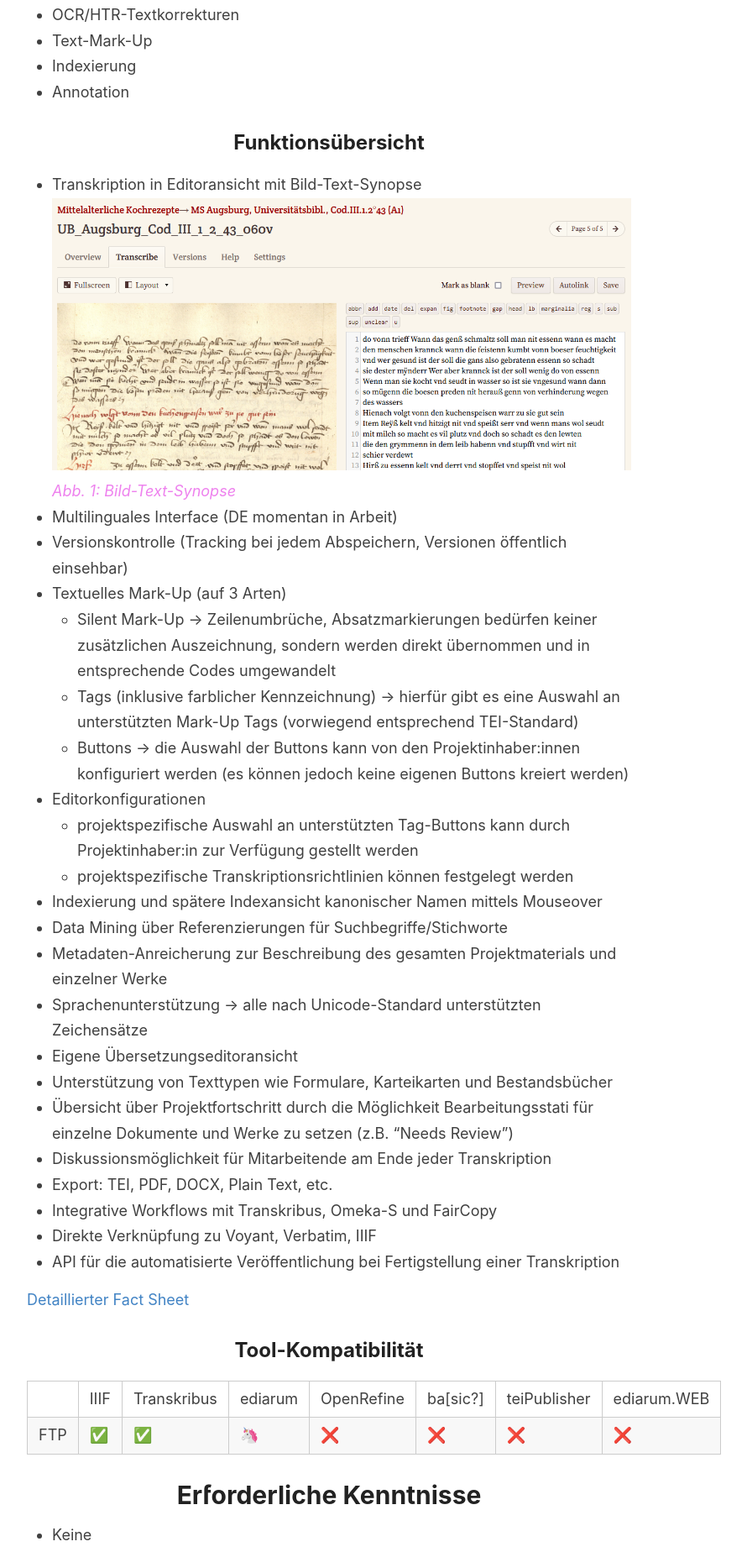
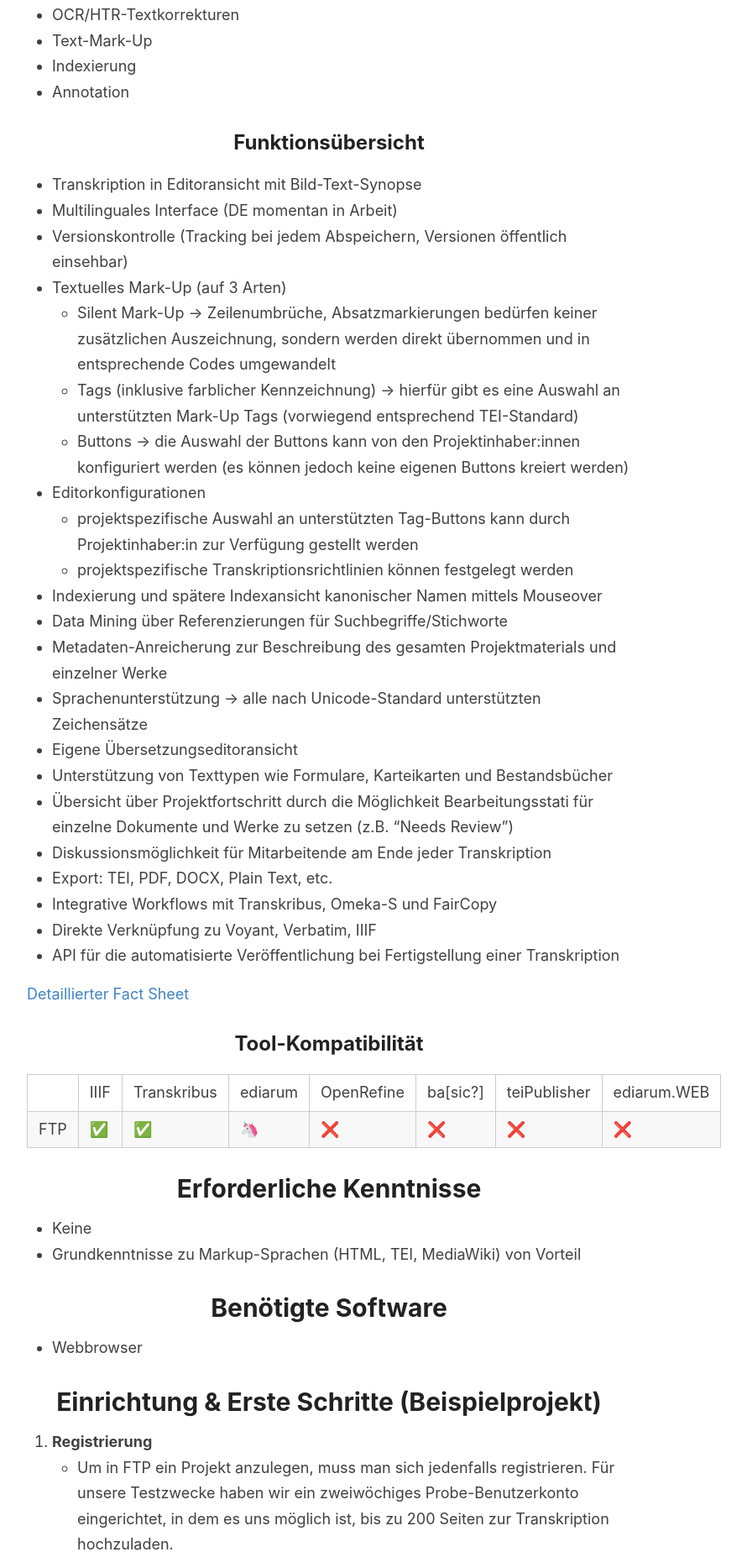
Before and after one commit to DigEdTnT/digedtnt.github.io, a Jekyll site: the page built from _pages/tools.md, in a window 1280 px wide. Shown: the part 633-2481 px from the top of the page at 84% size, without its empty margins (248-1138 px from the left). Built offline with Jekyll 4.4.1, drawn with Linux system fonts in a browser that asks for light colours.

Commit message:
reverse image caption settings

```diff
--- a/_pages/tools.md
+++ b/_pages/tools.md
@@ -26,8 +26,6 @@
 
 
 * Transkription in Editoransicht mit Bild-Text-Synopse
-![Bild-Text-Synopse](../data/pipelines/pipeline_1/fromthepage/img/image-text-synopsis.PNG)
-*Abb. 1: Bild-Text-Synopse*
 * Multilinguales Interface (DE momentan in Arbeit)
 * Versionskontrolle (Tracking bei jedem Abspeichern, Versionen öffentlich einsehbar)
 * Textuelles Mark-Up (auf 3 Arten)
--- a/assets/style.scss
+++ b/assets/style.scss
@@ -237,11 +237,6 @@
 
 img {
   max-width: 100%;
-}
-
-img+em {
-  text-align: center;
-  color: violet;
 }
 
 p>img {
```
Also changed, not shown: _posts/2023-03-27-fromthepage.md (+0 -2 lines).
